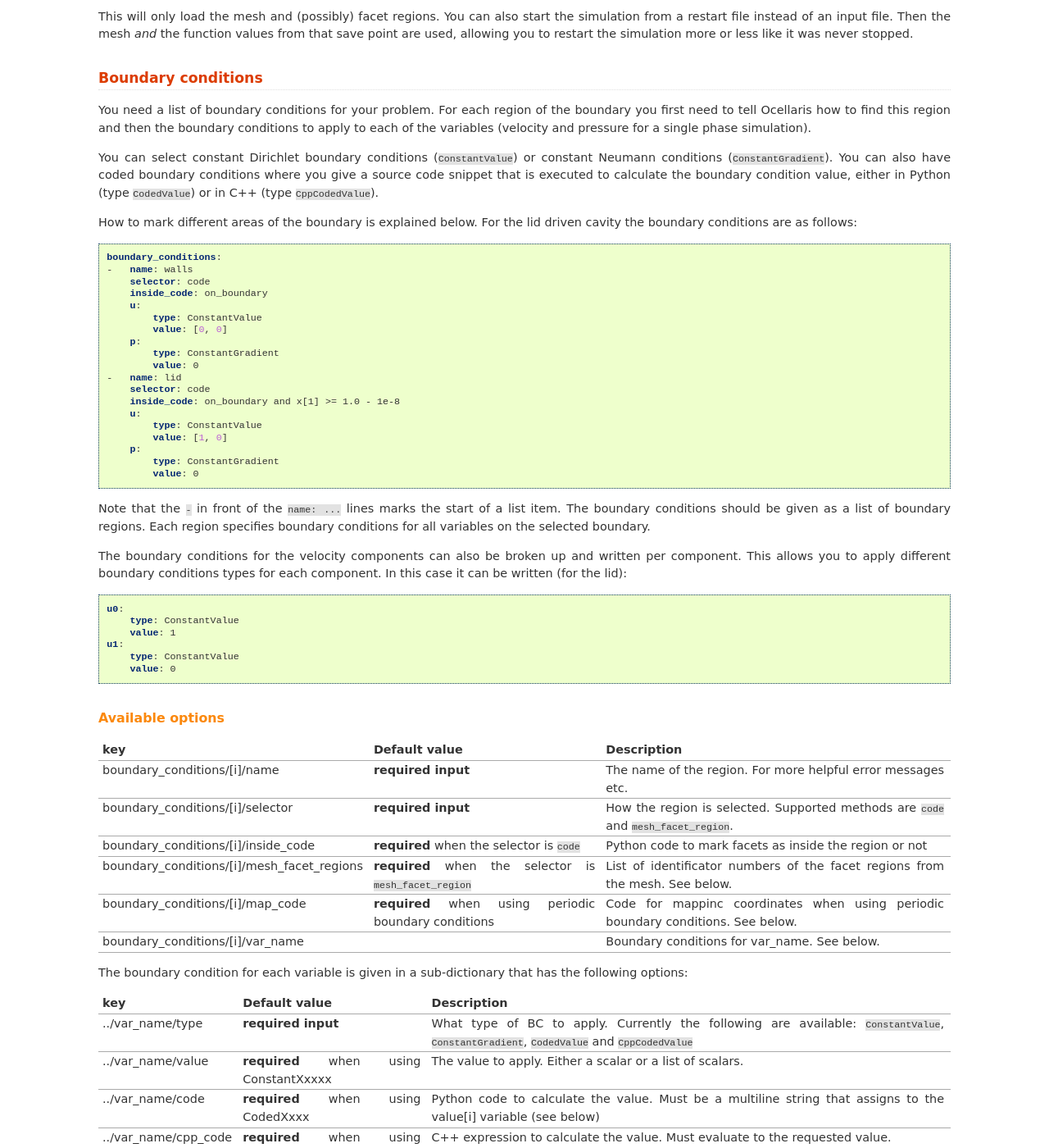
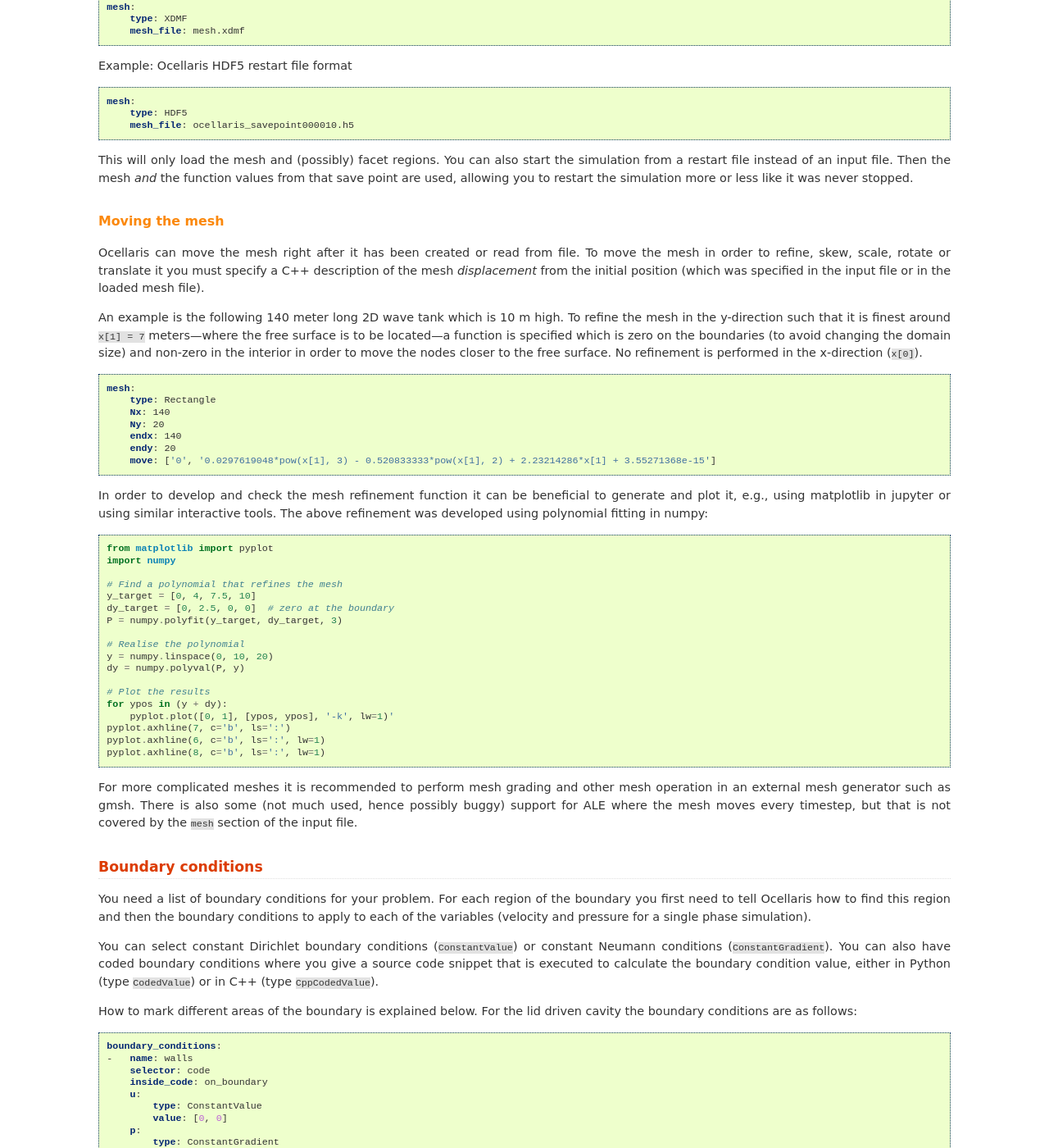
Before and after one commit to TormodLandet/Ocellaris, a Sphinx documentation site: the page built from documentation/user_guide/input.rst, in a window 1280 px wide and 1400 px high, scrolled down 4476 px. Shown: the whole window at 82% size. Built offline with Sphinx 7.4.7, drawn with Linux system fonts in a browser that asks for light colours; some of the changed text lies outside the part shown.

Commit message:
Describe the simple mesh refinment support

```diff
--- a/documentation/user_guide/input.rst
+++ b/documentation/user_guide/input.rst
@@ -204,6 +204,9 @@ between different mesh file formats.
 .. _meshio: https://github.com/nschloe/meshio
 
 
+Simple geometries
+~~~~~~~~~~~~~~~~~
+
 Example: 2D rectangle
 
 .. code-block:: yaml
@@ -238,6 +241,10 @@ Example: 2D disc
         type: UnitDisc
         N: 20
         degree: 1  # defaults to 1 (degree of mesh elements)
+
+
+Mesh file formats
+~~~~~~~~~~~~~~~~~
 
 Example: legacy DOLFIN XML format
 
@@ -278,6 +285,62 @@ This will only load the mesh and (possibly) facet regions. You can also start
 the simulation from a restart file instead of an input file. Then the mesh *and*
 the function values from that save point are used, allowing you to restart the
 simulation more or less like it was never stopped.
+
+
+Moving the mesh
+~~~~~~~~~~~~~~~
+
+Ocellaris can move the mesh right after it has been created or read from file.
+To move the mesh in order to refine, skew, scale, rotate or translate it you
+must specify a C++ description of the mesh *displacement* from the initial
+position (which was specified in the input file or in the loaded mesh file).
+
+An example is the following 140 meter long 2D wave tank which is 10 m high. To
+refine the mesh in the y-direction such that it is finest around ``x[1] = 7``
+meters—where the free surface is to be located—a function is specified which
+is zero on the boundaries (to avoid changing the domain size) and non-zero in
+the interior in order to move the nodes closer to the free surface. No refinement
+is performed in the x-direction (``x[0]``).
+
+.. code-block:: yaml
+
+    mesh:
+        type: Rectangle
+        Nx: 140
+        Ny: 20
+        endx: 140
+        endy: 20
+        move: ['0', '0.0297619048*pow(x[1], 3) - 0.520833333*pow(x[1], 2) + 2.23214286*x[1] + 3.55271368e-15']
+
+In order to develop and check the mesh refinement function it can be beneficial
+to generate and plot it, e.g., using matplotlib in jupyter or using similar
+interactive tools. The above refinement was developed using polynomial fitting
+in numpy::
+
+    from matplotlib import pyplot
+    import numpy
+
+    # Find a polynomial that refines the mesh
+    y_target = [0, 4, 7.5, 10]
+    dy_target = [0, 2.5, 0, 0]  # zero at the boundary
+    P = numpy.polyfit(y_target, dy_target, 3)
+
+    # Realise the polynomial
+    y = numpy.linspace(0, 10, 20)
+    dy = numpy.polyval(P, y)
+
+    # Plot the results
+    for ypos in (y + dy):
+        pyplot.plot([0, 1], [ypos, ypos], '-k', lw=1)'
+    pyplot.axhline(7, c='b', ls=':')
+    pyplot.axhline(6, c='b', ls=':', lw=1)
+    pyplot.axhline(8, c='b', ls=':', lw=1)
+
+For more complicated meshes it is recommended to perform mesh grading and other
+mesh operation in an external mesh generator such as gmsh.
+There is also some (not much used, hence possibly buggy) support for ALE where
+the mesh moves every timestep, but that is not covered by the ``mesh`` section
+of the input file.
 
 
 Boundary conditions
```
